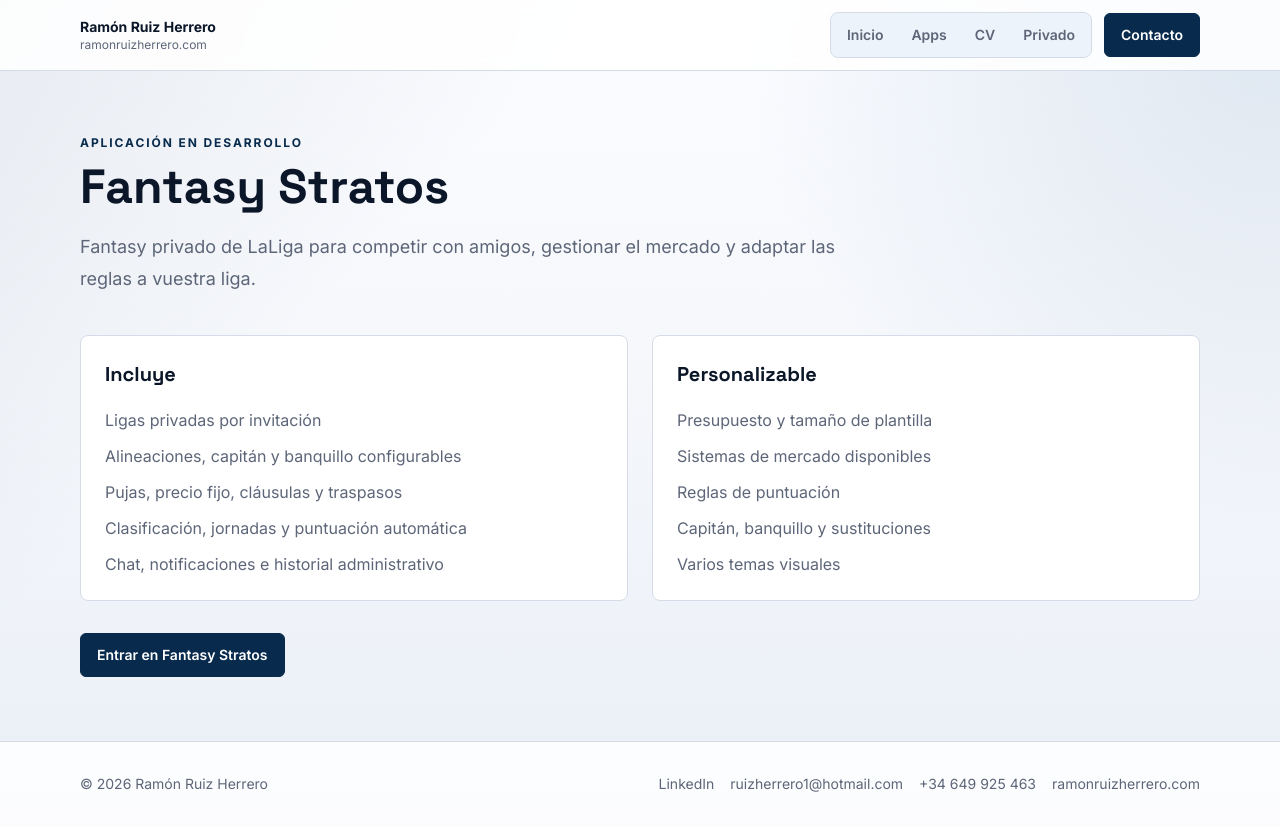
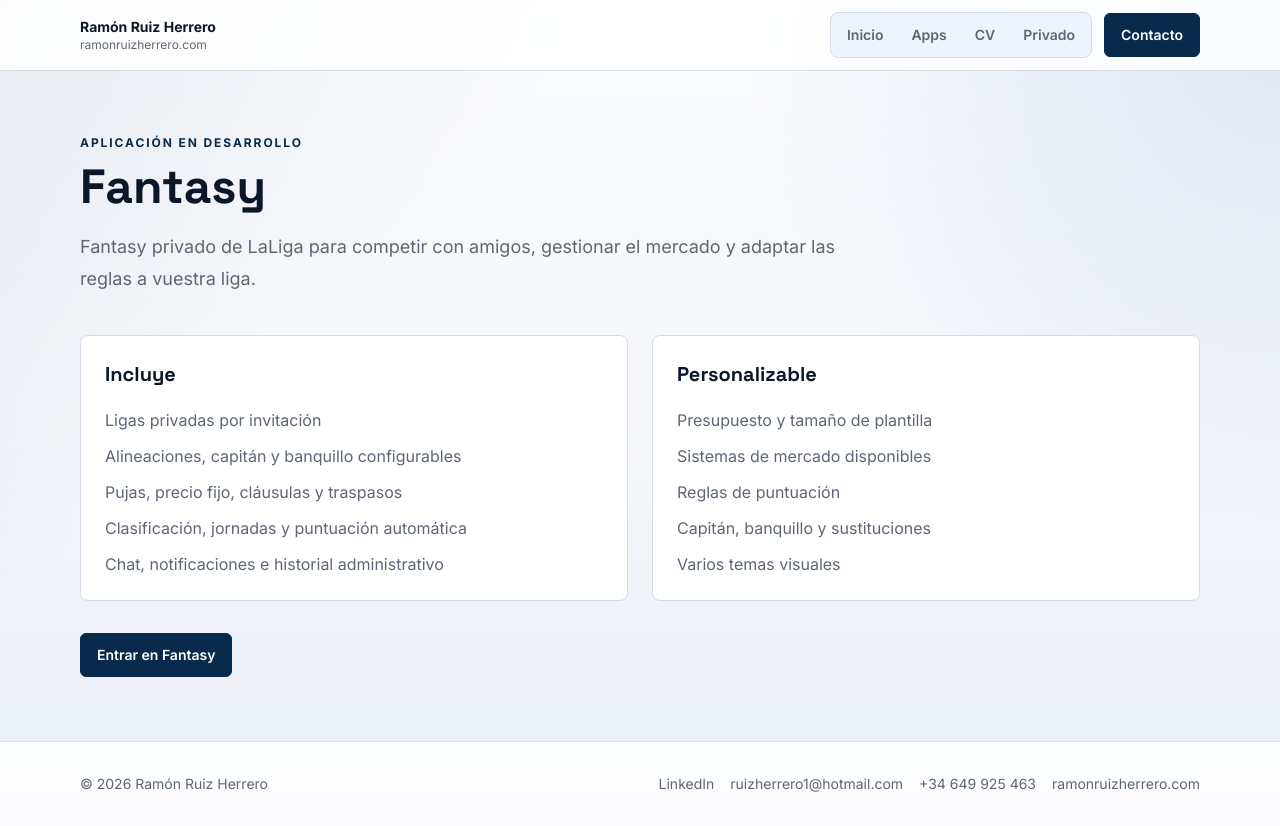
Before and after one commit to ruizherrero1/Web, a Next.js app: page /apps/fantasy in a window 1280 px wide. Built offline with nearby package versions, Linux system fonts and the light colour scheme.

Commit message:
Rename Fantasy card and fix access link

```diff
--- a/src/app/apps/fantasy/page.tsx
+++ b/src/app/apps/fantasy/page.tsx
@@ -4,9 +4,9 @@
 import { LINKS } from "@/lib/constants";
 
 export const metadata: Metadata = {
-  title: "Fantasy Stratos",
+  title: "Fantasy",
   description:
-    "Fantasy Stratos: liga fantasy privada de LaLiga con mercado, alineaciones y reglas configurables.",
+    "Fantasy: liga privada de LaLiga con mercado, alineaciones y reglas configurables.",
 };
 
 const features = [
@@ -29,7 +29,7 @@
   return (
     <PageShell
       eyebrow="Aplicación en desarrollo"
-      title="Fantasy Stratos"
+      title="Fantasy"
       description="Fantasy privado de LaLiga para competir con amigos, gestionar el mercado y adaptar las reglas a vuestra liga."
     >
       <div className="grid gap-6 lg:grid-cols-2">
@@ -52,7 +52,7 @@
       </div>
       <div className="mt-8">
         <ButtonLink href={LINKS.fantasy} variant="primary">
-          Entrar en Fantasy Stratos
+          Entrar en Fantasy
         </ButtonLink>
       </div>
     </PageShell>
--- a/src/app/apps/page.tsx
+++ b/src/app/apps/page.tsx
@@ -7,7 +7,7 @@
 export const metadata: Metadata = {
   title: "Apps",
   description:
-    "Catálogo de aplicaciones personales: GymLog, Fantasy Stratos, Recetario, Mundial 2026 y futuras herramientas privadas.",
+    "Catálogo de aplicaciones personales: GymLog, Fantasy, Recetario, Mundial 2026 y futuras herramientas privadas.",
 };
 
 const filters = ["Todas", "Activas", "En desarrollo", "Privadas", "Públicas"];
--- a/src/data/apps.ts
+++ b/src/data/apps.ts
@@ -28,7 +28,7 @@
     focus: "Entrenamiento",
   },
   {
-    name: "Fantasy Stratos",
+    name: "Fantasy",
     slug: "fantasy",
     description:
       "Fantasy privado de LaLiga con mercado, alineaciones, clasificación y reglas configurables.",
--- a/src/lib/constants.ts
+++ b/src/lib/constants.ts
@@ -15,7 +15,7 @@
   phone: "tel:+34649925463",
   cvPdf: "/ramonruiz_cv.pdf",
   gymLog: "https://gym.ramonruizherrero.com/",
-  fantasy: "https://fantasy.ramonruizherrero.com/",
+  fantasy: "https://fantasy-iota-seven.vercel.app/",
   recetario: "https://ruizherrero1.github.io/recetario/",
 };
 
```
